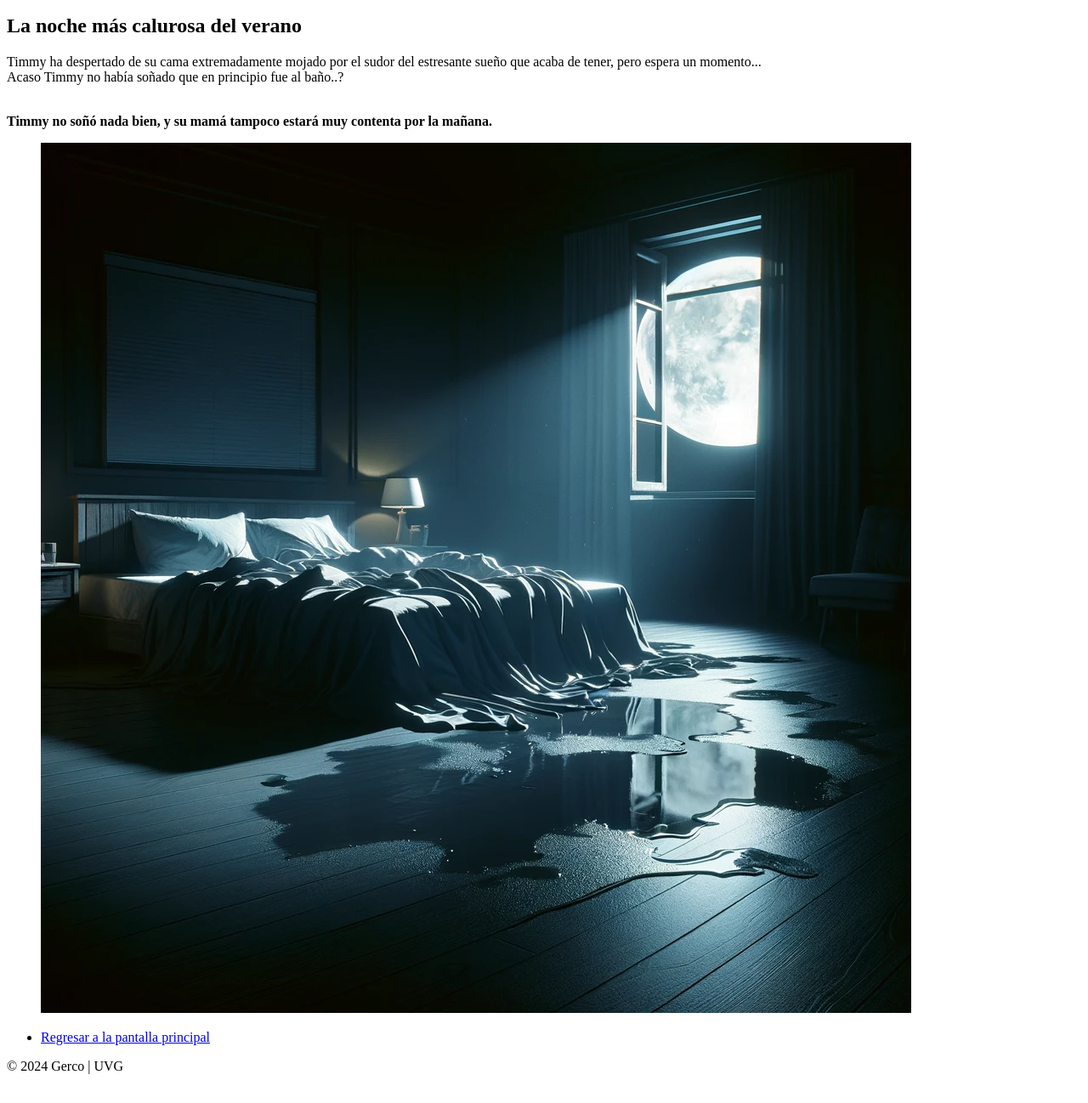
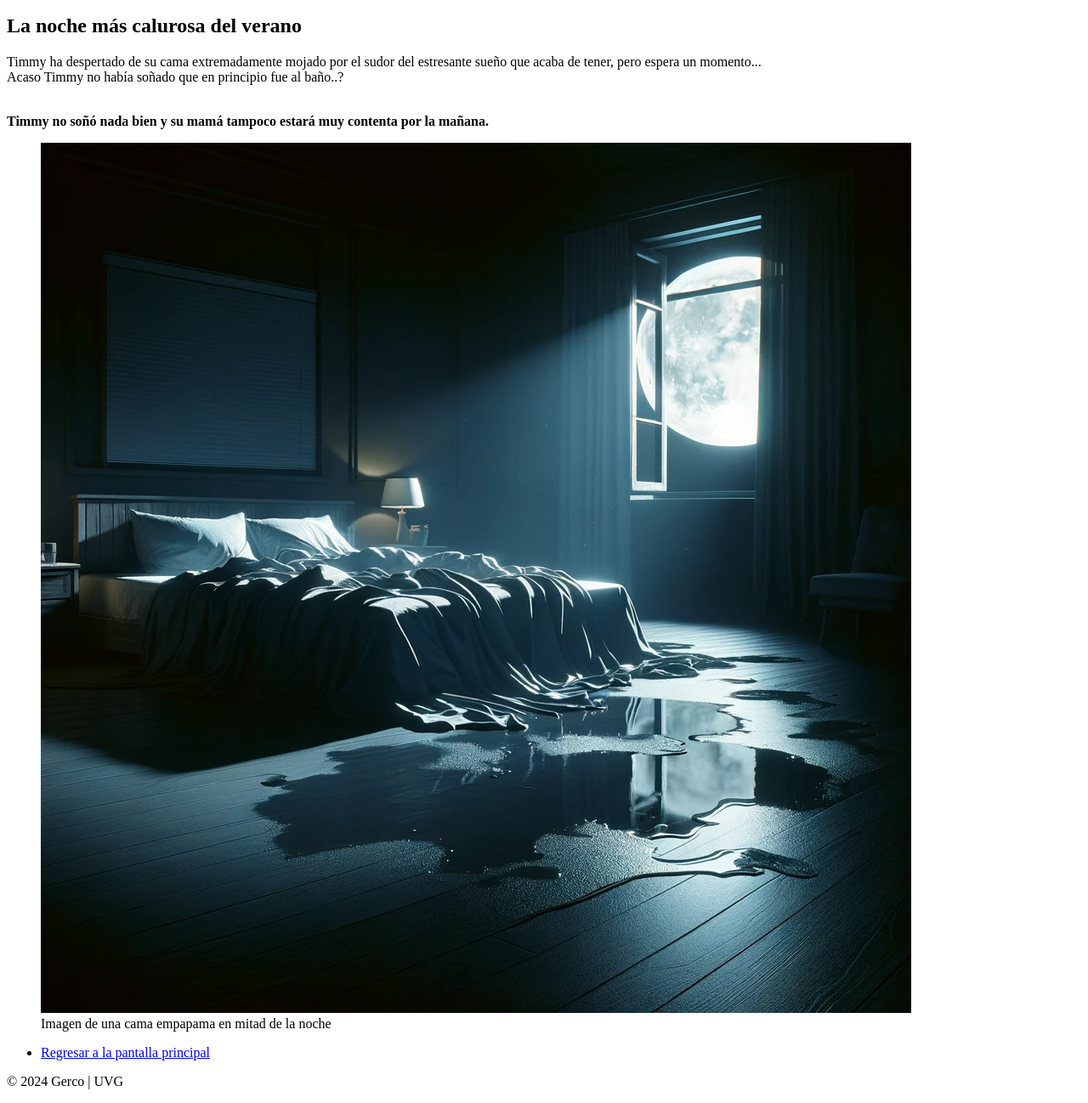
Before and after one commit to Gxrco/OnlyHTML, a plain HTML site: page html/finals/final02.html in a window 1280 px wide. Shown: the part 196-1494 px from the top of the page at 85% size. Drawn offline with Linux system fonts and the light colour scheme.

Commit message:
feat: add figcaption to images included

```diff
--- a/html/finals/final02.html
+++ b/html/finals/final02.html
@@ -29,9 +29,10 @@
                Acaso Timmy no había soñado que en principio fue al baño..?
             </p>
             <br>
-            <strong>Timmy no soñó nada bien, y su mamá tampoco estará muy contenta por la mañana.</strong>
+            <strong>Timmy no soñó nada bien y su mamá tampoco estará muy contenta por la mañana.</strong>
             <figure>
                 <img src="../source/bed.png" alt="wet bed" />
+                <figcaption>Imagen de una cama empapama en mitad de la noche</figcaption>
             </figure>
         </article>
     </main>
```
Also changed, not shown: html/finals/final01.html (+1 -0 lines), html/finals/final03v1.html (+1 -0 lines), html/finals/final04.html (+1 -0 lines), html/finals/final05.html (+1 -0 lines).
